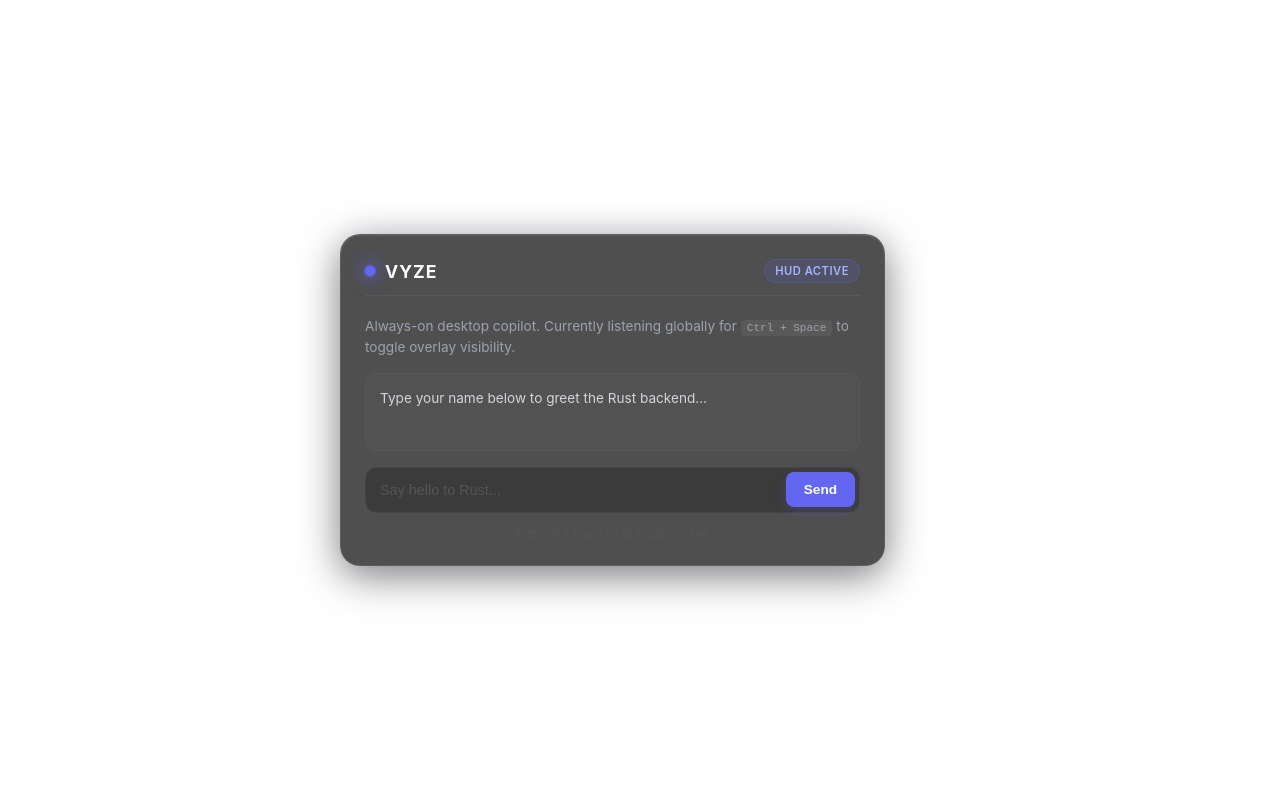
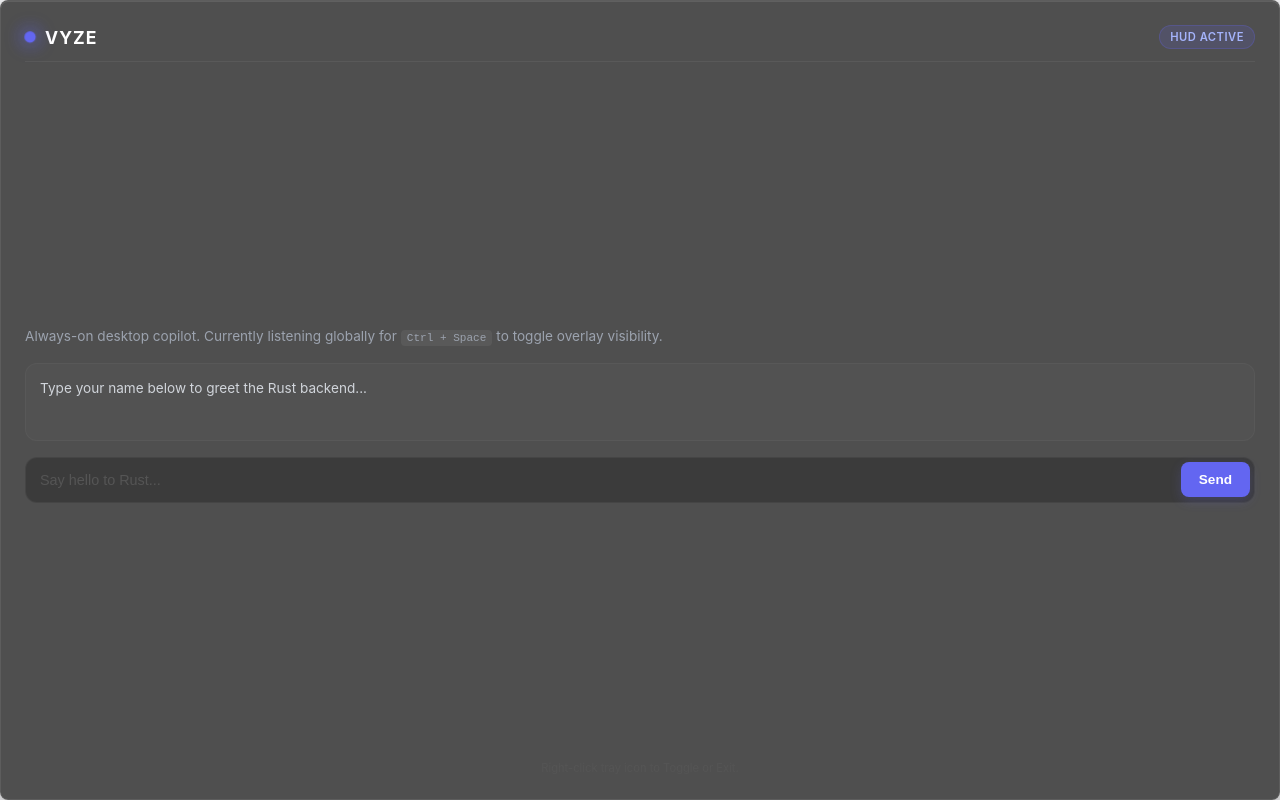
Before and after one commit to AVM4D/Vyze, a React (Vite) app: page / in a window 1280 px wide. Built offline with nearby package versions, Linux system fonts and the light colour scheme.

Commit message:
style: fix transparent rounded corners and shadow alignment on Windows 11

```diff
--- a/src-tauri/tauri.conf.json
+++ b/src-tauri/tauri.conf.json
@@ -14,10 +14,11 @@
       {
         "label": "main",
         "title": "Vyze",
-        "width": 800,
-        "height": 600,
+        "width": 550,
+        "height": 320,
         "decorations": false,
         "transparent": true,
+        "shadow": true,
         "alwaysOnTop": true,
         "skipTaskbar": true,
         "visible": false,
--- a/src/App.css
+++ b/src/App.css
@@ -1,42 +1,53 @@
-:root {
+/* Make absolutely sure all parent elements are 100% transparent and have no default borders */
+html,
+body,
+#root {
+  background: transparent !important;
   background-color: transparent !important;
+  margin: 0;
+  padding: 0;
+  width: 100vw;
+  height: 100vh;
+  overflow: hidden;
+  box-sizing: border-box;
 }
 
-body {
-  margin: 0;
-  padding: 0;
-  background-color: transparent !important;
-  color: #ffffff;
-  font-family: 'Inter', system-ui, -apple-system, sans-serif;
-  overflow: hidden;
-  /* Prevent scrolls or scrollbars from popping up */
-  height: 100vh;
-  width: 100vw;
+/* Center our React app content on the screen */
+#root {
   display: flex;
   justify-content: center;
   align-items: center;
+  font-family: 'Inter', system-ui, -apple-system, sans-serif;
+  color: #ffffff;
 }
 
 .hud-container {
   display: flex;
   flex-direction: column;
-  align-items: center;
-  justify-content: center;
-  width: 90%;
-  max-width: 550px;
+  width: 100vw;
+  height: 100vh;
+  box-sizing: border-box;
+  padding: 0px;
+  /* Card fills the window bounds exactly */
 }
 
 /* The glass card */
 .hud-card {
   width: 100%;
+  height: 100%;
+  box-sizing: border-box;
   background: rgba(20, 20, 20, 0.75);
+  /* 75% dark gray, 25% transparent */
   backdrop-filter: blur(24px) saturate(190%);
   /* Frosty blur effect */
   -webkit-backdrop-filter: blur(24px) saturate(190%);
   border: 1px solid rgba(255, 255, 255, 0.08);
   /* Tiny subtle white border */
-  border-radius: 20px;
+  border-radius: 8px;
   padding: 24px;
+  display: flex;
+  flex-direction: column;
+  justify-content: space-between;
   box-shadow:
     0 10px 40px rgba(0, 0, 0, 0.5),
     0 1px 0 rgba(255, 255, 255, 0.1) inset,
```
